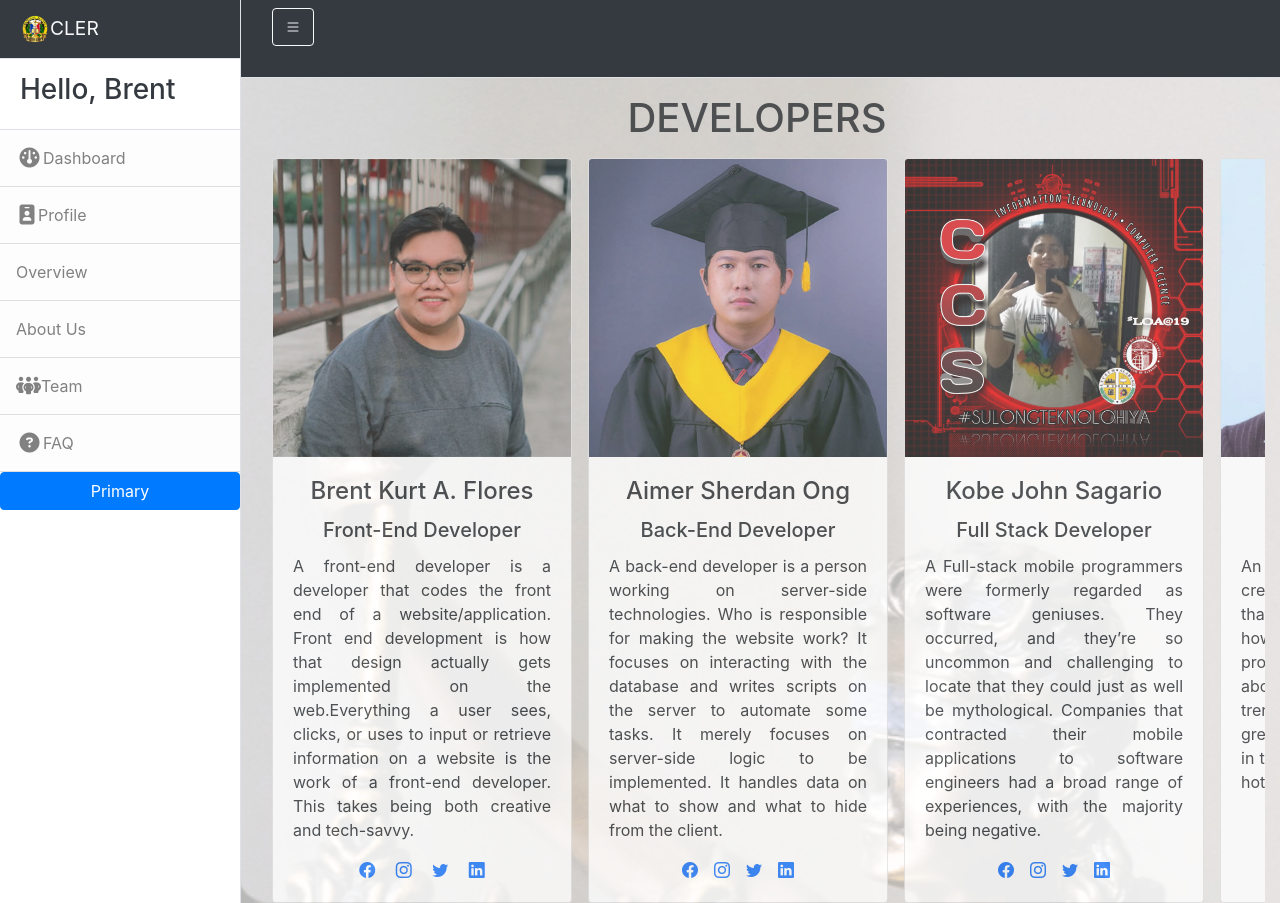
After one commit to FloresBrent/cler-design, a PHP site: page /student_team.php in a window 1280 px wide. The commit adds this page. Run offline with PHP 8.4, Linux system fonts and the light colour scheme; some libraries are stand-ins or nearby versions.

Commit message:
Changes on Some Front-End

```diff
--- a/header/student.php
+++ b/header/student.php
@@ -6,48 +6,44 @@
         <title>Student Dashboard</title>
         <!-- Core theme CSS (includes Bootstrap)-->
         <link rel = "stylesheet" href="assets/css/style.css">
+        <link rel = "stylesheet" href="assets/css/image.css">
 
-<!-- Boostrap Icon -->
-<link rel="stylesheet" href="https://cdn.jsdelivr.net/npm/bootstrap-icons@1.9.1/font/bootstrap-icons.css">
+        <!-- Boostrap Icon -->
+        <link rel="stylesheet" href="https://cdn.jsdelivr.net/npm/bootstrap-icons@1.9.1/font/bootstrap-icons.css">
 
-<!-- FontAwesome Icon -->
-<link rel="stylesheet" href="https://cdnjs.cloudflare.com/ajax/libs/font-awesome/6.2.0/css/all.min.css"/>
+        <!-- FontAwesome Icon -->
+        <link rel="stylesheet" href="https://cdnjs.cloudflare.com/ajax/libs/font-awesome/6.2.0/css/all.min.css"/>
     </head>
     <body>
         <div class="d-flex" id="wrapper">
             <!-- Sidebar-->
             <div class="border-end bg-white" id="sidebar-wrapper" >
-                <div class="sidebar-heading border-bottom bg-dark text-light">CLER</div>
+            <div class="sidebar-heading border-bottom bg-dark text-light"><img src="/assets/img/logo.png" width="30" height="30" class="d-inline-block align-top" alt="" />CLER</div>
+            <div class="sidebar-heading border-bottom text-dark"><h3>Hello, Brent</h3></div>
                 <div class="list-group list-group-flush">
-                    <a class="list-group-item list-group-item-action list-group-item-light p-3" href="#!">Dashboard</a>
-                    <a class="list-group-item list-group-item-action list-group-item-light p-3" href="#!">Profile</a>
+                    <a class="list-group-item list-group-item-action list-group-item-light p-3" href="student_dashboard.php"><i class="fa-solid fa-gauge fa-lg" style="padding : 3.5px"></i>Dashboard</a>
+                    <a class="list-group-item list-group-item-action list-group-item-light p-3" href="student_profile.php"><i class="fa-sharp fa-solid fa-id-badge fa-lg " style="padding : 3.5px"></i>Profile</a>
                     <a class="list-group-item list-group-item-action list-group-item-light p-3" href="#!">Overview</a>
-                    <a class="list-group-item list-group-item-action list-group-item-light p-3" href="#!">About us</a>
-                    <a class="list-group-item list-group-item-action list-group-item-light p-3" href="#!">Team</a>
-                    <a class="list-group-item list-group-item-action list-group-item-light p-3" href="#!">FAQ</a>
+                    <a class="list-group-item list-group-item-action list-group-item-light p-3" href="student_about.php">About Us</a>
+                    <a class="list-group-item list-group-item-action list-group-item-light p-3" href="student_team.php"><i class="fa-sharp fa-solid fa-people-group fa-lg"></i>Team</a>
+                    <a class="list-group-item list-group-item-action list-group-item-light p-3" href="student_faq.php"><i class="fa-sharp fa-solid fa-circle-question fa-lg" style="padding : 3.5px"></i>FAQ</a>
+
+
+                    <button type="button" class="btn btn-primary">Primary</button>
+
                 </div>
             </div>
             <!-- Page content wrapper-->
             <div id="page-content-wrapper">
                 <!-- Top navigation-->
-                <nav class="navbar navbar-expand-lg navbar-light bg-secondary border-bottom" style="padding-bottom: 3%;">
+                <nav class="navbar navbar-expand-lg navbar-light bg-dark border-bottom" style="padding-bottom: 3%;">
                     <div class="container-fluid">
-                        <button class="btn btn-outline-warning" id="sidebarToggle"> <i class="bi bi-view-list"></i></button>
+                    <button class="btn btn-outline-light" id="sidebarToggle"><i class="bi bi-list"></i></button>
                     </div>
                 </nav>
-                <!-- Page content-->
-                <div class="container mt-3">
-                    <h1>SIDE BAR</h1>
-                    <p class="lead">Lorem ipsum dolor sit amet, consectetur adipisicing elit. Ipsam, quia, tempore excepturi nostrum explicabo accusantium, aut voluptatibus dicta quibusdam nisi praesentium facilis error atque commodi maiores nam eaque illo consectetur?</p>
-                    <p>Lorem ipsum dolor sit amet consectetur adipisicing elit. Alias natus omnis explicabo voluptatibus id laborum illo exercitationem voluptatum minima, tempore ea recusandae iusto consequatur enim quidem a. Consequuntur, doloribus dolores.</p>
-                    <p>Lorem ipsum dolor sit amet consectetur adipisicing elit. Alias natus omnis explicabo voluptatibus id laborum illo exercitationem voluptatum minima, tempore ea recusandae iusto consequatur enim quidem a. Consequuntur, doloribus dolores.</p>
-                    <p>Lorem ipsum dolor sit amet consectetur adipisicing elit. Alias natus omnis explicabo voluptatibus id laborum illo exercitationem voluptatum minima, tempore ea recusandae iusto consequatur enim quidem a. Consequuntur, doloribus dolores.</p>
-                    <p>Lorem ipsum dolor sit amet consectetur adipisicing elit. Alias natus omnis explicabo voluptatibus id laborum illo exercitationem voluptatum minima, tempore ea recusandae iusto consequatur enim quidem a. Consequuntur, doloribus dolores.</p>
-                    <p>Lorem ipsum dolor sit amet consectetur adipisicing elit. Alias natus omnis explicabo voluptatibus id laborum illo exercitationem voluptatum minima, tempore ea recusandae iusto consequatur enim quidem a. Consequuntur, doloribus dolores.</p>
-                    <p>Lorem ipsum dolor sit amet consectetur adipisicing elit. Alias natus omnis explicabo voluptatibus id laborum illo exercitationem voluptatum minima, tempore ea recusandae iusto consequatur enim quidem a. Consequuntur, doloribus dolores.</p>
-                </div>
-            </div>
-        </div>
+
+
+
         <!-- Bootstrap core JS-->
         <script src="https://cdn.jsdelivr.net/npm/bootstrap@5.1.3/dist/js/bootstrap.bundle.min.js"></script>
         <!-- Core theme JS-->
--- a/reset-password.php
+++ b/reset-password.php
@@ -21,7 +21,7 @@
 
     <div class="container p-5 text-center">
 
-        <img src="forgot2-removebg-preview.png" alt="" class="w-50 img-fluid mb-3">
+        <img src="/assets/img/forgot2-removebg-preview.png" alt="" class="w-50 img-fluid mb-3">
         <h1 class="text-center pb-3">
             OOPS!
         </h1>
--- a/scss/style.scss
+++ b/scss/style.scss
@@ -6,6 +6,8 @@
     min-height: 100vh;
     margin-left: -15rem;
     transition: margin 0.25s ease-out;
+    -webkit-overflow-scrolling: touch;
+
   }
 
   #sidebar-wrapper .sidebar-heading {
@@ -37,5 +39,6 @@
 
     body.sb-sidenav-toggled #wrapper #sidebar-wrapper {
       margin-left: -15rem;
+
     }
   }
--- /dev/null
+++ b/student_team.php
@@ -0,0 +1,92 @@
+<?php include 'header/student.php';?>
+
+ <!-- Page content-->
+ <!-- <div class="container opacity-75">
+            <div class="card text-white bg-dark col d-flex justify-content-center " style="max-width: 25rem; max-height: 30rem;">
+                <div class="card-header text-center">STUDENT INFORMATION</div>
+                <div class="card-body mt-3">
+                    <h5 class="card-title"><i class="bi bi-person-square mx-3"></i>Brent Kurt A Flores</h5>
+                    <p class="card-text mt-4"><i class="fa-solid fa-hashtag mx-3"></i>1496-19</p>
+                    <p class="card-text"><i class="fa-solid fa-venus-mars mx-3"></i>Male</p>
+                    <p class="card-text"><i class="fa-sharp fa-solid fa-calendar mx-3"></i></i>22 Years Old</p>
+                    <p class="card-text"><i class="fa-sharp fa-solid fa-school-flag mx-3"></i>1st Semester</p>
+                    <p class="card-text"><i class="fa-regular fa-calendar-days mx-3"></i>SY 2022-2023</p>
+                    <p class="card-text"><i class="fa-solid fa-phone mx-3"></i>09287561581</p>
+                    <p class="card-text"><i class="fa-solid fa-at mx-3"></i>brentkurt07@gmail.com</p>
+                </div>
+            </div>
+            <div class="container text-center">
+            <button type="button" class="btn btn-warning btn-lg btn-block">Update Information</button>
+            </div> -->
+            <section class="content">
+        <div class="container-fluid opacity-75">
+            <!-- Small boxes (Stat box) -->
+            <div class="row my-auto">
+
+
+
+            <div class="container mt-3 pl-2">
+                    <h1 class="text-center">DEVELOPERS</h1>
+                    <link rel="stylesheet" href="https://stackpath.bootstrapcdn.com/bootstrap/4.5.0/css/bootstrap.min.css" integrity="sha384-9aIt2nRpC12Uk9gS9baDl411NQApFmC26EwAOH8WgZl5MYYxFfc+NcPb1dKGj7Sk" crossorigin="anonymous" />
+
+                    <div class="container d-flex flex-row flex-nowrap overflow-auto mt-3">
+                        <div class="card card-block mx-2" style="min-width: 300px;">
+                            <img class="card-img-top" src="/assets/img/team/team2.png" alt="Card image cap" />
+                            <div class="card-body">
+                                <h4 class="card-title text-center">Brent Kurt A. Flores</h4>
+                                <h5 class="card-title text-center">Front-End Developer</h5>
+                                <p class="card-text text-justify">A front-end developer is a  developer that codes the front end of a website/application. Front end development is how that design actually gets implemented on the web.Everything a user sees, clicks, or uses to input or retrieve information on a website is the work of a front-end developer. This takes being both creative and tech-savvy.</p>
+                                <p class="card-text text-bottom text-center link-primary">
+                                <i class="bi bi-facebook px-2"></i>
+                                <i class="bi bi-instagram px-2"></i>
+                                <i class="bi bi-twitter px-2"></i>
+                                <i class="bi bi-linkedin px-2"></i></p>
+                            </div>
+                        </div>
+
+                        <div class="card card-block mx-2" style="min-width: 300px;">
+                            <img class="card-img-top" src="/assets/img/team/team1.png" alt="Card image cap" />
+                            <div class="card-body">
+                                <h4 class="card-title text-center">Aimer Sherdan Ong</h4>
+                                <h5 class="card-title text-center">Back-End Developer</h5>
+                                <p class="card-text text-justify">A back-end developer is a person working on server-side technologies. Who is responsible for making the website work? It focuses on interacting with the database and writes scripts on the server to automate some tasks. It merely focuses on server-side logic to be implemented. It handles data on what to show and what to hide from the client.</p>
+                                <p class="card-text text-bottom text-center link-primary"><i class="bi bi-facebook px-2"></i><i class="bi bi-instagram px-2"></i><i class="bi bi-twitter px-2"></i><i class="bi bi-linkedin px-2"></i></p>
+                            </div>
+                        </div>
+                        <div class="card card-block mx-2" style="min-width: 300px;">
+                            <img class="card-img-top" src="/assets/img/team/team5.jpg" alt="Card image cap" />
+                            <div class="card-body">
+                                <h4 class="card-title text-center">Kobe John Sagario</h4>
+                                <h5 class="card-title text-center">Full Stack Developer</h5>
+                                <p class="card-text text-justify">A Full-stack mobile programmers were formerly regarded as software geniuses. They occurred, and they’re so uncommon and challenging to locate that they could just as well be mythological. Companies that contracted their mobile applications to software engineers had a broad range of experiences, with the majority being negative.</p>
+                                <p class="card-text text-bottom text-center link-primary"><i class="bi bi-facebook px-2"></i><i class="bi bi-instagram px-2"></i><i class="bi bi-twitter px-2"></i><i class="bi bi-linkedin px-2"></i></p>
+                            </div>
+                        </div>
+                        <div class="card card-block mx-2" style="min-width: 300px;">
+                            <img class="card-img-top" src="/assets/img/team/team4.png" alt="Card image cap" />
+                            <div class="card-body">
+                                <h4 class="card-title text-center">Fauline Llamas</h4>
+                                <h5 class="card-title text-center">UI/UX Designer</h5>
+                                <p class="card-text text-justify">An UI/UX designer's job is to create user-friendly interfaces that enable users to understand how to use complex technical products. If you're passionate about the latest technology trends and devices, you'll find great fulfillment in being involved in the design process for the next hot gadget.</p>
+                                <p class="card-text text-bottom text-center link-primary"><i class="bi bi-facebook px-2"></i><i class="bi bi-instagram px-2"></i><i class="bi bi-twitter px-2"></i><i class="bi bi-linkedin px-2"></i></p>
+                            </div>
+                        </div>
+                        <div class="card card-block mx-2" style="min-width: 300px;">
+                            <img class="card-img-top" src="/assets/img/team/team3.png" alt="Card image cap" />
+                            <div class="card-body">
+                                <h4 class="card-title text-center">Samantha Macaspac</h4>
+                                <h5 class="card-title text-center">Project Manager</h5>
+                                <p class="card-text text-justify">A Project Manager is responsible for the planning, procurement, execution and completion of a project. The project manager is in charge of the entire project and handles everything involved, such as the project scope, managing the project team, as well as the resources assigned to the project.</p>
+                                <p class="card-text text-bottom text-center link-primary"><i class="bi bi-facebook px-2"></i><i class="bi bi-instagram px-2"></i><i class="bi bi-twitter px-2"></i><i class="bi bi-linkedin px-2"></i></p>
+                            </div>
+                        </div>
+
+
+                    </div>
+                </div>
+                </div>
+
+
+    </section>
+        </div>
+        </div>
```
Also changed, not shown: student_about.php (added, +42 -0 lines), student_dashboard.php (+14 -0 lines), student_profile.php (added, +56 -0 lines), assets/css/style.css, assets/img/team/team1.png (added), assets/img/team/team2.png (added), assets/img/team/team3.png (added), assets/img/team/team4.png (added), assets/img/team/team5.jpg (added), css/style.css, 1 other file.
